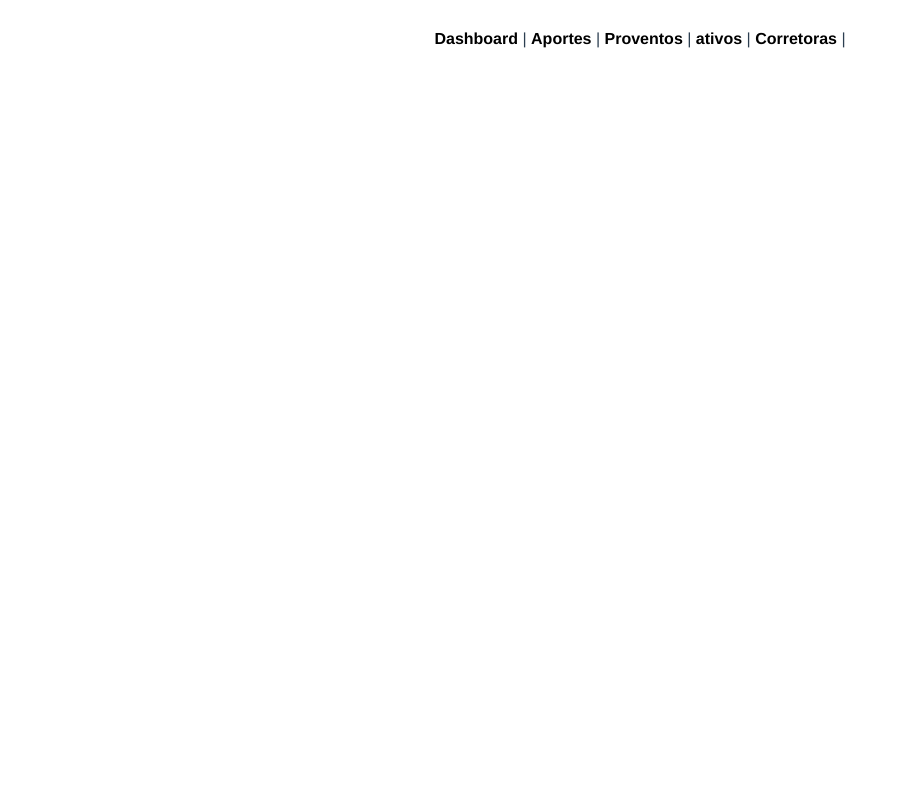
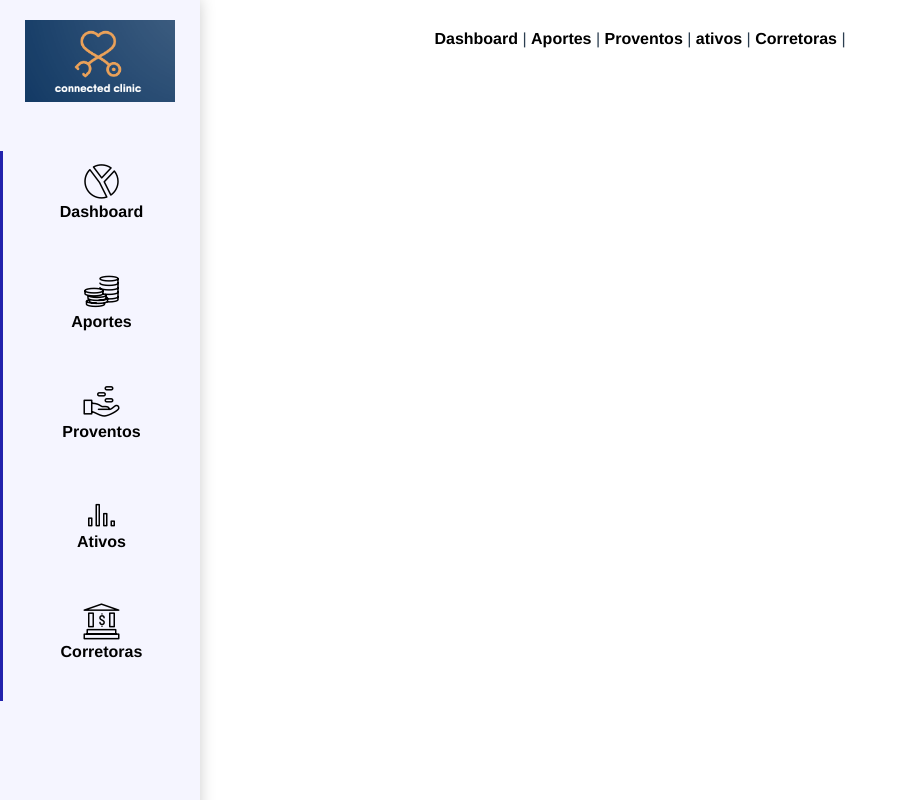
Before and after one commit to edivandecastro/hermes, a Vue app: page /#/ in a window 1280 px wide. Shown: the whole page, without its empty margins (0-908 px from the left). Built offline with nearby package versions, Linux system fonts and the light colour scheme.

Commit message:
Implemented component SideBar

```diff
--- /dev/null
+++ b/src/components/SideBar.vue
@@ -0,0 +1,116 @@
+<template>
+  <div class="sidebar">
+    <img class="logo" alt="logo" src="../assets/logo.png" />
+    <div class="menu-bar">
+      <ul class="menu">
+        <li>
+          <router-link class="link-item" to="/dashboard">
+            <div class="vertical-line"></div>
+            <div class="menu-button">
+              <i class="iconsminds-pie-chart-3 icone" />
+              <span class="label-button">Dashboard</span>
+            </div>
+          </router-link>
+        </li>
+        <li>
+          <router-link class="link-item" to="/aportes">
+            <div class="vertical-line"></div>
+            <div class="menu-button">
+              <i class="iconsminds-coins icone" />
+              <span class="label-button">Aportes</span>
+            </div>
+          </router-link>
+        </li>
+        <li>
+          <router-link class="link-item" to="/proventos">
+            <div class="vertical-line"></div>
+            <div class="menu-button background-animation">
+              <i class="iconsminds-financial icone" />
+              <span class="label-button">Proventos</span>
+            </div>
+          </router-link>
+        </li>
+        <li>
+          <router-link class="link-item" to="/ativos">
+            <div class="vertical-line"></div>
+            <div class="menu-button">
+              <i class="iconsminds-bar-chart-4 icone" />
+              <span class="label-button">Ativos</span>
+            </div>
+          </router-link>
+        </li>
+        <li>
+          <router-link class="link-item" to="/corretoras">
+            <div class="vertical-line"></div>
+            <div class="menu-button">
+              <i class="iconsminds-bank icone" />
+              <span class="label-button">Corretoras</span>
+            </div>
+          </router-link>
+        </li>
+      </ul>
+    </div>
+  </div>
+</template>
+
+<script>
+export default {};
+</script>
+
+<style scoped>
+.sidebar {
+  position: fixed;
+  background: #f5f5ff;
+  width: 200px;
+  top: 0px;
+  bottom: 0px;
+  box-shadow: -13px 10px 16px 11px rgba(0, 0, 0, 0.25);
+}
+
+.logo {
+  width: 150px;
+  margin: 20px;
+}
+
+.menu-bar {
+  margin-top: 25px;
+}
+
+.menu {
+  list-style: none;
+  padding: 0;
+}
+
+.menu > li {
+  height: 110px;
+}
+
+.link-item {
+  display: flex;
+  height: inherit;
+  width: 100%;
+}
+
+.vertical-line {
+  background: #2222ad;
+  width: 3px;
+  height: inherit;
+}
+
+.menu-button {
+  display: flex;
+  flex-direction: column;
+  align-items: center;
+  height: inherit;
+  width: inherit;
+}
+
+.icone {
+  padding: 10px 10px 0px;
+  font-size: 36px;
+}
+
+.label-button {
+  font-weight: 600;
+}
+</style>
--- a/src/layouts/FullLayout.vue
+++ b/src/layouts/FullLayout.vue
@@ -1,5 +1,6 @@
 <template>
   <div>
+    <side-bar />
     <nav>
       <router-link to="/dashboard"> Dashboard </router-link> |
       <router-link to="/aportes">Aportes</router-link> |
@@ -11,7 +12,10 @@
 </template>
 
 <script>
+import SideBar from "@/components/SideBar.vue";
+
 export default {
+  components: { SideBar },
   name: "FullLayout",
 };
 </script>
```
Also changed, not shown: src/assets/logo.png.
